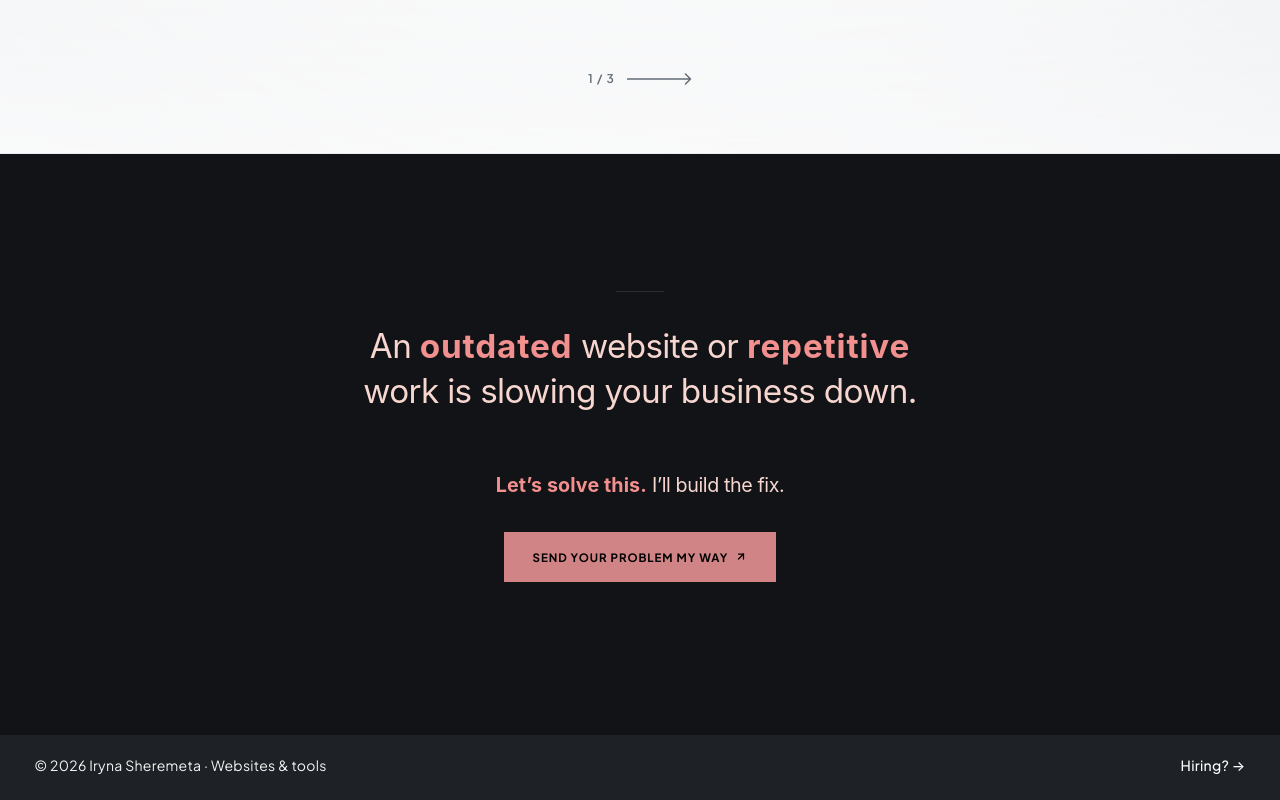
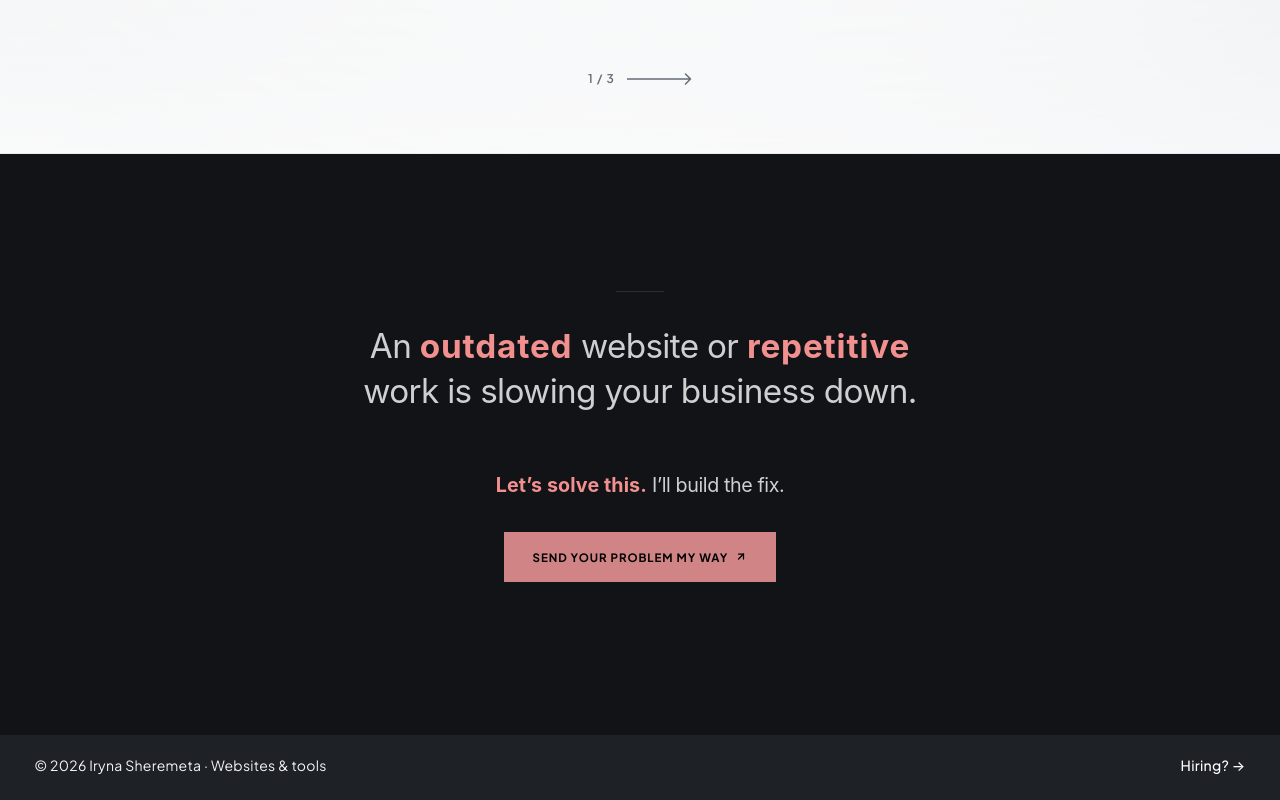
Before and after one commit to Irene2828/porfoliojuly, a Next.js app: page / in a window 1280 px wide. Shown: the part 4046-4846 px from the top of the page. Built offline with nearby package versions, Linux system fonts and the light colour scheme; no server answers; the database is empty.

Commit message:
style: update prefooter closing statement unbolded text to rgba(255, 255, 255, 0.8) matching hero headline

```diff
--- a/src/app/index.css
+++ b/src/app/index.css
@@ -997,17 +997,23 @@ h1, h2, h3, h4, h5, h6 {
   -webkit-text-fill-color: rgba(0, 0, 0, 0.70) !important;
 }
 
-/* Prefooter closing headline: matching peach palette */
+/* Prefooter closing headline: matching hero unbolded text color */
 .v2-theme .prefooter-section h2,
-.v2-theme .prefooter-closing-line {
-  color: #f7d6d0 !important;
-  -webkit-text-fill-color: #f7d6d0 !important;
+.v2-theme .prefooter-closing-line,
+.v2-theme .prefooter-closing-subtext {
+  color: rgba(255, 255, 255, 0.8) !important;
+  -webkit-text-fill-color: rgba(255, 255, 255, 0.8) !important;
 }
 
 .v2-theme .prefooter-closing-line span {
   color: #f2908f !important;
   -webkit-text-fill-color: #f2908f !important;
   letter-spacing: 0.025em !important;
+}
+
+.v2-theme .prefooter-closing-subtext strong {
+  color: #f2908f !important;
+  -webkit-text-fill-color: #f2908f !important;
 }
 
 .v2-theme .hero-content {
--- a/src/app/v2/components/EditorialStatement.tsx
+++ b/src/app/v2/components/EditorialStatement.tsx
@@ -20,6 +20,14 @@ export default function EditorialStatement() {
         <style>{`
           .prefooter-section {
             background-color: #121316 !important;
+          }
+          .prefooter-closing-line {
+            color: rgba(255, 255, 255, 0.8) !important;
+            -webkit-text-fill-color: rgba(255, 255, 255, 0.8) !important;
+          }
+          .prefooter-closing-subtext {
+            color: rgba(255, 255, 255, 0.8) !important;
+            -webkit-text-fill-color: rgba(255, 255, 255, 0.8) !important;
           }
           .prefooter-btn-primary {
             font-family: var(--font-label), sans-serif !important;
@@ -146,8 +154,8 @@ export default function EditorialStatement() {
               fontWeight: 400,
               letterSpacing: '-0.02em',
               lineHeight: 1.35,
-              color: '#f7d6d0',
-              WebkitTextFillColor: '#f7d6d0',
+              color: 'rgba(255, 255, 255, 0.8)',
+              WebkitTextFillColor: 'rgba(255, 255, 255, 0.8)',
               textAlign: 'center',
               margin: '0 0 3.5rem 0',
               maxWidth: '28ch',
@@ -165,8 +173,8 @@ export default function EditorialStatement() {
               fontWeight: 400,
               letterSpacing: '-0.02em',
               lineHeight: 1.55,
-              color: '#f7d6d0',
-              WebkitTextFillColor: '#f7d6d0',
+              color: 'rgba(255, 255, 255, 0.8)',
+              WebkitTextFillColor: 'rgba(255, 255, 255, 0.8)',
               textAlign: 'center',
               margin: '0 auto 2rem auto', /* 50% closer to button (was 4rem) */
               maxWidth: '46ch',
```
